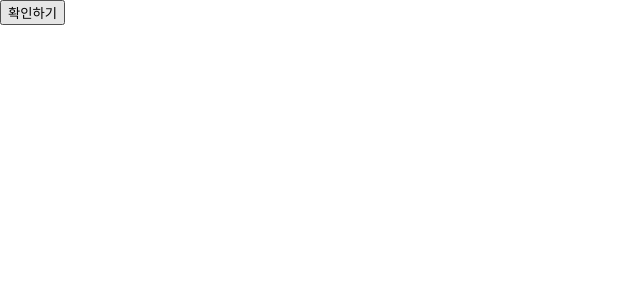
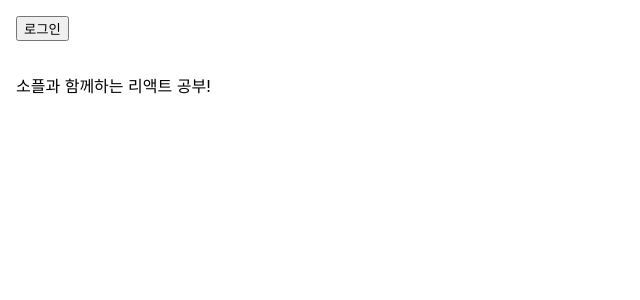
Before and after one commit to stk346/react-praactice, a React (Create React App) app: page / in a window 1280 px wide. Shown: the top 300 px of the page, without its empty margins (0-640 px from the left). Built offline with nearby package versions, Linux system fonts and the light colour scheme.

Commit message:
조건부 렌더링

```diff
--- /dev/null
+++ b/src/chapter09/LandingPage.jsx
@@ -0,0 +1,27 @@
+import React, {useState} from "react";
+import ToolBar from "./ToolBar";
+
+function LandingPage(props) {
+    const [isLoggedIn, setIsLoggedIn] = useState(false);
+
+    const onClickLogin = () => {
+        setIsLoggedIn(true);
+    };
+
+    const onClickLogout = () => {
+        setIsLoggedIn(false);
+    };
+
+    return (
+        <div>
+            <ToolBar
+            isLoggedIn={isLoggedIn}
+            onClickLogin={onClickLogin}
+            onClickLogout={onClickLogout}
+            />
+            <div style={{ padding: 16 }}>소플과 함께하는 리액트 공부!</div>
+        </div>
+    );
+}
+
+export default LandingPage;
--- /dev/null
+++ b/src/chapter09/ToolBar.jsx
@@ -0,0 +1,31 @@
+import React from "react";
+
+const styles = {
+    wrapper: {
+        padding: 16,
+        display: "flex",
+        flexDirection: "row",
+        borderButton: "1px solid grey",
+    },
+    greeting: {
+        marginRight: 8,
+    },
+};
+
+function ToolBar(props) {
+    const { isLoggedIn, onClickLogin, onclickLogout } = props;
+
+    return (
+        <div style={styles.wrapper}>
+            {isLoggedIn && <span style={styles.greeting}>환영합니다!</span>}
+
+            {isLoggedIn ? (
+                <button onClick={onclickLogout}>로그아웃</button>
+            ) : (
+                <button onClick={onClickLogin}>로그인</button>
+            )}
+        </div>
+    );
+}
+
+export default ToolBar;
--- a/src/index.js
+++ b/src/index.js
@@ -11,13 +11,22 @@
 import Accommodate from './chapter07/Accommodate';
 import ConfirmButtonClass from './chapter08/ConfirmButtonClass';
 import ConfirmButtonFunction from './chapter08/ConfirmButtonFunction';
+import LandingPage from './chapter09/LandingPage';
 
 const rootNode = document.getElementById('root');
 ReactDOM.createRoot(rootNode).render(
   <React.StrictMode>
-    <ConfirmButtonFunction />
+    <LandingPage />
   </React.StrictMode>,
 );
+
+
+// const rootNode = document.getElementById('root');
+// ReactDOM.createRoot(rootNode).render(
+//   <React.StrictMode>
+//     <ConfirmButtonFunction />
+//   </React.StrictMode>,
+// );
 
 
 
```
